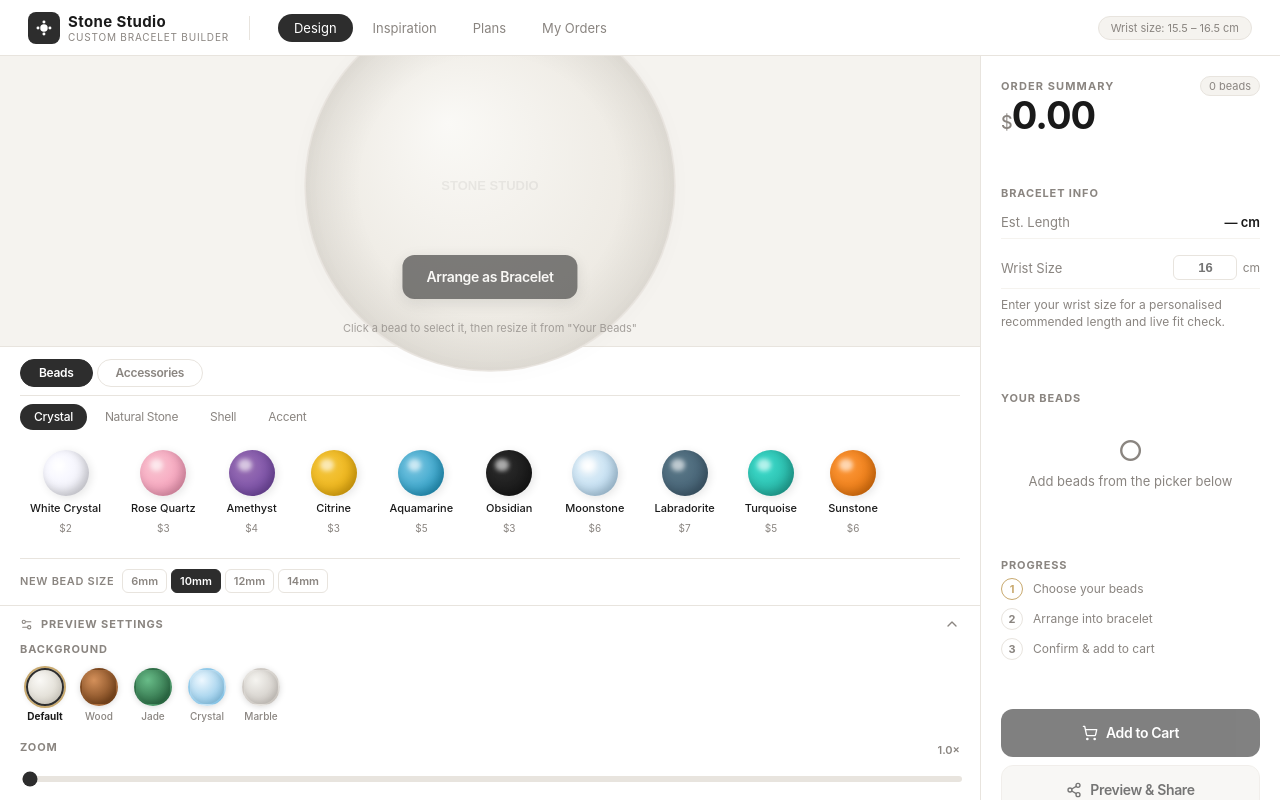
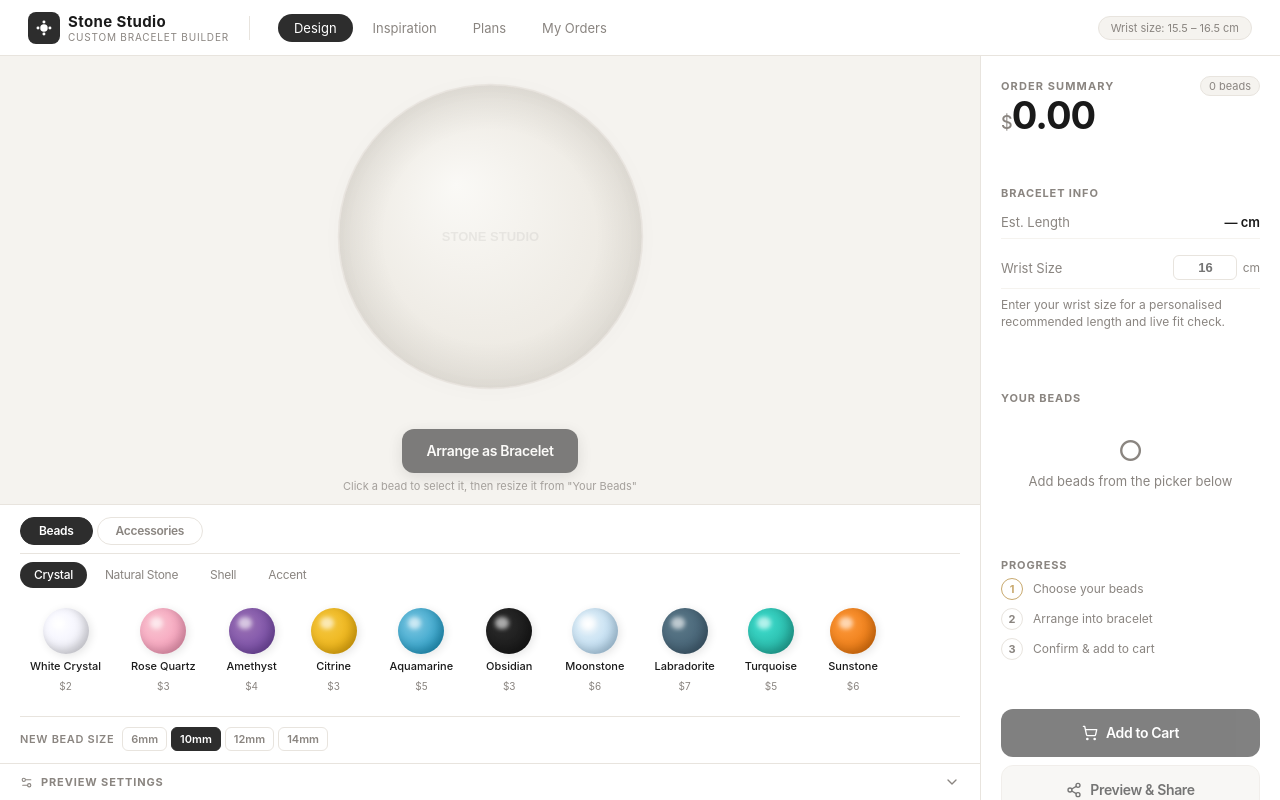
Before and after one commit to pastrainbow/bracelet_custom_configure, a React (Vite) app: page / in a window 1280 px wide. Built offline with nearby package versions, Linux system fonts and the light colour scheme.

Commit message:
Fix: display scaling issue for bracelet bowl and the underlying canvas

```diff
--- a/src/components/PreviewSettings.tsx
+++ b/src/components/PreviewSettings.tsx
@@ -30,9 +30,11 @@ function ZoomControl() {
   );
 }
 
-/** Collapsible panel with bowl background + zoom; sits below the bead picker. */
+/** Collapsible panel with bowl background + zoom; sits below the bead picker.
+ *  Collapsed by default so the bowl gets the vertical space (these are secondary
+ *  controls); expanding it scrolls within the capped controls area. */
 export function PreviewSettings() {
-  const [open, setOpen] = useState(true);
+  const [open, setOpen] = useState(false);
 
   return (
     <div className="flex-shrink-0 border-t border-border bg-surface">
--- a/src/components/Studio.tsx
+++ b/src/components/Studio.tsx
@@ -38,23 +38,28 @@ export function Studio() {
 
       <div
         className={cn(
-          'relative flex min-h-0 flex-1 items-center justify-center transition-all duration-300 max-[639px]:min-h-0 max-[639px]:flex-none max-[639px]:flex-col max-[639px]:gap-2.5 max-[639px]:pb-2',
+          'relative flex min-h-0 flex-1 flex-col items-center justify-center gap-3 transition-all duration-300 max-[639px]:flex-none max-[639px]:gap-2.5 max-[639px]:pb-2 min-[640px]:min-h-[max(44vh,300px)]',
           shareOpen && 'scale-90 opacity-0',
         )}
       >
+        {/* The box the bowl must fit inside. The engine sizes the canvas to this
+            area (not the whole column), so the bowl scales down to fit instead of
+            overflowing onto the button, hint and bead picker on short screens. */}
         <div
-          data-canvas-wrap
-          className="relative flex items-center justify-center overflow-hidden max-[639px]:h-[85vw] max-[639px]:max-h-[400px] max-[639px]:min-h-[280px] max-[639px]:w-full"
+          data-canvas-area
+          className="flex min-h-0 w-full flex-1 items-center justify-center overflow-hidden max-[639px]:h-[85vw] max-[639px]:max-h-[400px] max-[639px]:min-h-[260px] max-[639px]:flex-none"
         >
-          {/* Zoom is applied to a wrapper, not the canvas (the engine sets the
-              canvas width/height imperatively). getBoundingClientRect on the
-              canvas reflects this transform, so pointer hit-testing stays correct. */}
-          <div className="transition-transform duration-200" style={{ transform: `scale(${zoom})` }}>
-            <canvas ref={physicsRef} className="block cursor-none touch-none" />
+          <div data-canvas-wrap className="relative flex items-center justify-center overflow-hidden">
+            {/* Zoom is applied to a wrapper, not the canvas (the engine sets the
+                canvas width/height imperatively). getBoundingClientRect on the
+                canvas reflects this transform, so pointer hit-testing stays correct. */}
+            <div className="transition-transform duration-200" style={{ transform: `scale(${zoom})` }}>
+              <canvas ref={physicsRef} className="block cursor-none touch-none" />
+            </div>
           </div>
         </div>
 
-        <div className="absolute bottom-4 left-1/2 -translate-x-1/2 max-[639px]:static max-[639px]:translate-x-0">
+        <div className="flex-shrink-0">
           <Button
             variant={isBracelet ? 'gold' : 'primary'}
             size="lg"
@@ -76,9 +81,14 @@ export function Studio() {
         Click a bead to select it, then resize it from "Your Beads"
       </p>
 
+      {/* Capped to a fraction of the desktop viewport so the bowl always gets the
+          majority of the vertical space (and grows large on big screens instead
+          of leaving whitespace); the section scrolls internally when its content
+          exceeds the cap, so nothing overlaps the bowl or clips off-screen.
+          Mobile keeps natural flow (the page scrolls). */}
       <div
         className={cn(
-          'transition-all duration-300',
+          'transition-all duration-300 min-[640px]:max-h-[40vh] min-[640px]:min-h-0 min-[640px]:overflow-y-auto',
           shareOpen && 'pointer-events-none translate-y-full opacity-0',
         )}
       >
--- a/src/config/constants.ts
+++ b/src/config/constants.ts
@@ -28,16 +28,24 @@ export const BRACELET_EASE_MIN_CM = 1.3;
 export const BRACELET_EASE_MAX_CM = 2.3;
 
 // ── Canvas sizing ──
-export const CANVAS_MIN = 280;
-export const CANVAS_MAX = 420;
+export const CANVAS_MIN = 220;
+/**
+ * Largest the bowl may grow to. Generous so big/tall screens fill their space
+ * with a large bowl instead of leaving a small one marooned in whitespace; the
+ * bowl still only grows when the canvas area is actually that big (it's capped
+ * by the available width/height first). Beads scale up with it — see
+ * REFERENCE_CANVAS.
+ */
+export const CANVAS_MAX = 640;
 /**
  * Canvas size (px) the bead scale is calibrated against. Bead radius is
- * multiplied by `canvasSize / REFERENCE_CANVAS` so a bead keeps a constant
- * proportion to the bowl/ring on every screen (otherwise beads stay a fixed
- * pixel size while the ring shrinks on phones, causing overlap). Using the max
- * canvas keeps large/desktop screens at the original 1:1 bead size.
+ * multiplied by `canvasSize / REFERENCE_CANVAS`, so beads scale together with
+ * the canvas and keep a constant proportion to the bowl/ring on every screen.
+ * Pinned to a fixed value (NOT CANVAS_MAX): the bead↔bowl ratio works out to
+ * `mmToRadius / (REFERENCE_CANVAS × BOWL_RADIUS_RATIO)`, so changing this would
+ * resize every bead relative to the bowl. 420 keeps the original bead sizing.
  */
-export const REFERENCE_CANVAS = CANVAS_MAX;
+export const REFERENCE_CANVAS = 420;
 /**
  * Upper bound on the rendering device-pixel-ratio. High-DPR phones (dpr 3) fill
  * ~2.25× more pixels per frame than dpr 2 for no perceptible gain on a canvas
--- a/src/engine/BraceletEngine.ts
+++ b/src/engine/BraceletEngine.ts
@@ -197,15 +197,17 @@ export class BraceletEngine {
     if (this.container.offsetWidth === 0 || this.container.offsetHeight === 0) return;
 
     const isMobile = window.matchMedia('(max-width: 639px)').matches;
-    const areaW = this.container.offsetWidth;
-    let available: number;
-    if (isMobile) {
-      const wrap = this.container.querySelector<HTMLElement>('[data-canvas-wrap]');
-      const wrapH = wrap?.offsetHeight ?? areaW;
-      available = Math.min(areaW - 40, wrapH - 40);
-    } else {
-      available = Math.min(areaW - 40, this.container.offsetHeight - 80);
-    }
+    // Size the bowl to the dedicated canvas area, not the whole column. The area
+    // box already excludes the button, hint and bead picker, so the bowl scales
+    // down to fit short screens instead of overflowing onto them. Its height is
+    // set by the flex layout (and clipped via overflow-hidden), independent of
+    // the canvas, so there's no measure→resize feedback loop.
+    const area = this.container.querySelector<HTMLElement>('[data-canvas-area]');
+    const areaW = area?.clientWidth ?? this.container.offsetWidth;
+    const areaH = area?.clientHeight ?? this.container.offsetHeight;
+    // A little inset so the bowl's rim shadow never sits flush against the edges.
+    const inset = isMobile ? 24 : 16;
+    const available = Math.min(areaW, areaH) - inset;
 
     const prevSize = this.canvasSize;
     this.canvasSize = Math.max(CANVAS_MIN, Math.min(CANVAS_MAX, available));
```
